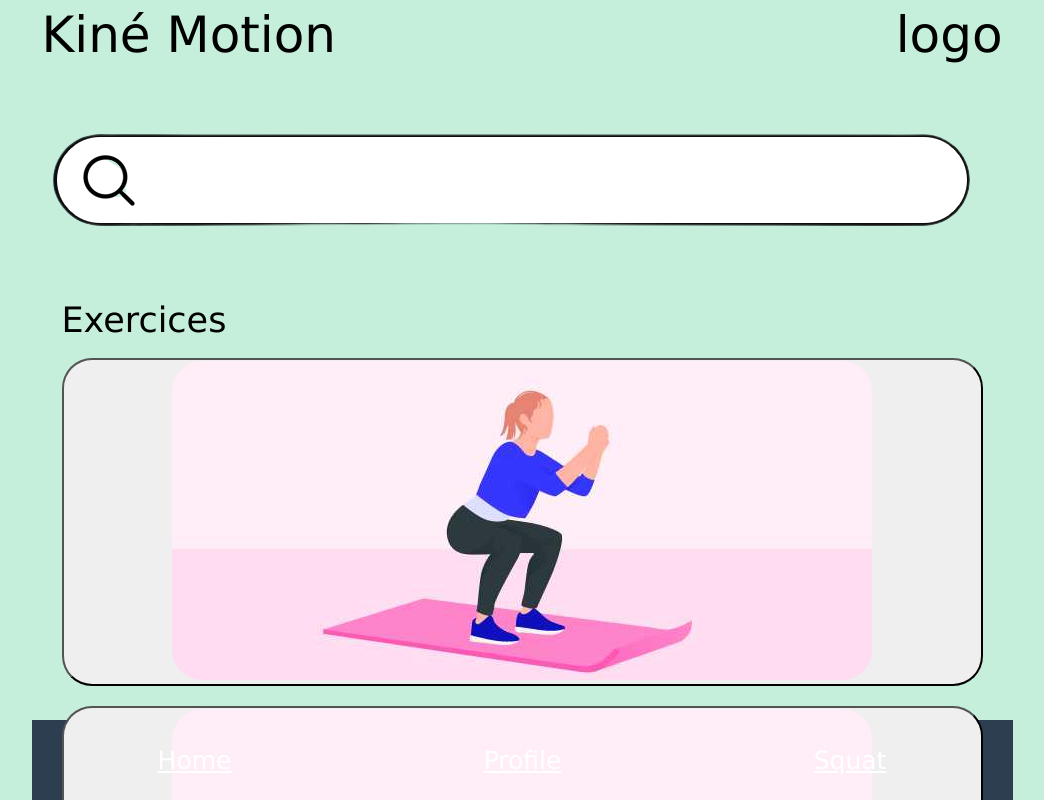
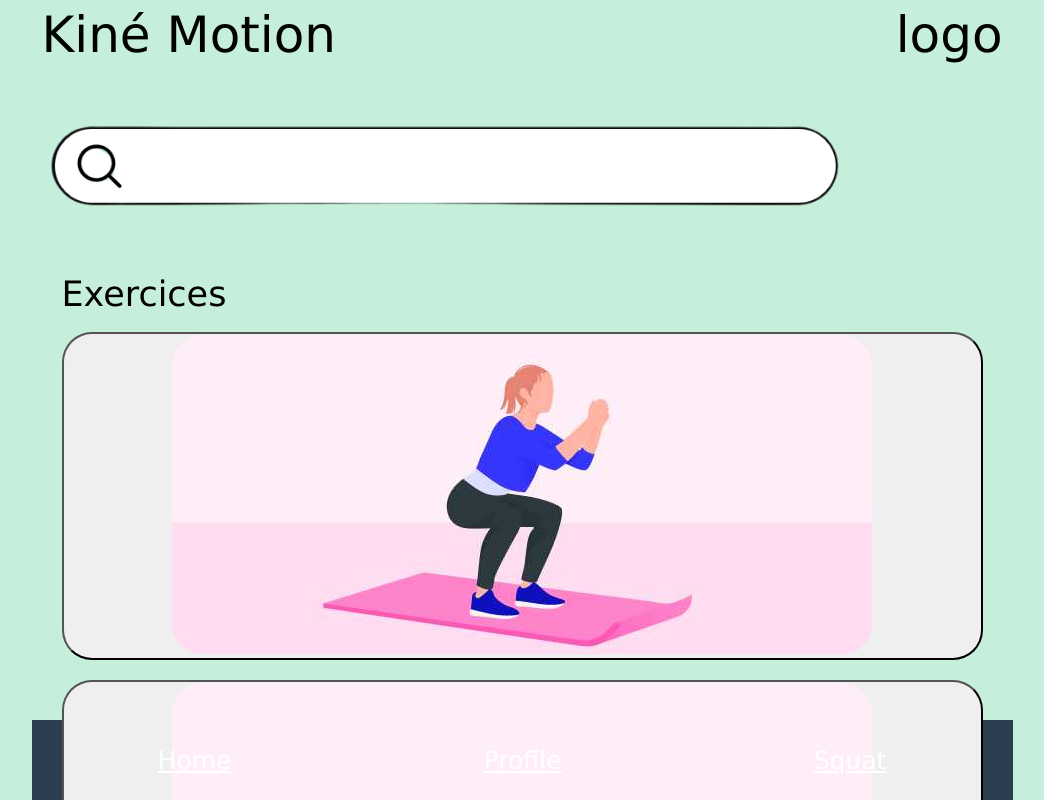
Before and after one commit to Kine-Med/Kine-med, an Angular app in the folder front/: page /home in a window 1280 px wide. Shown: the top 800 px of the page, without its empty margins (118-1162 px from the left). Built offline with nearby package versions, Linux system fonts and the light colour scheme.

Commit message:
fix size search bar

```diff
--- a/front/src/app/pages/home/home.component.scss
+++ b/front/src/app/pages/home/home.component.scss
@@ -17,6 +17,8 @@
 }
 
 .search-bar img {
+    width: 85%;
+    height: 85%;
     margin-right: 10px;
 }
 
```
